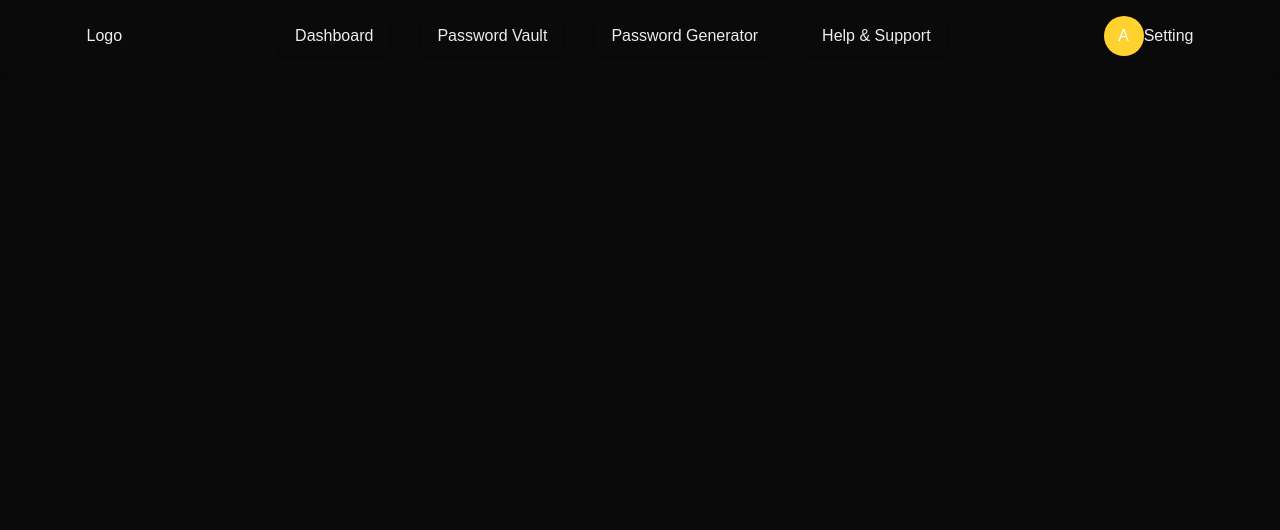
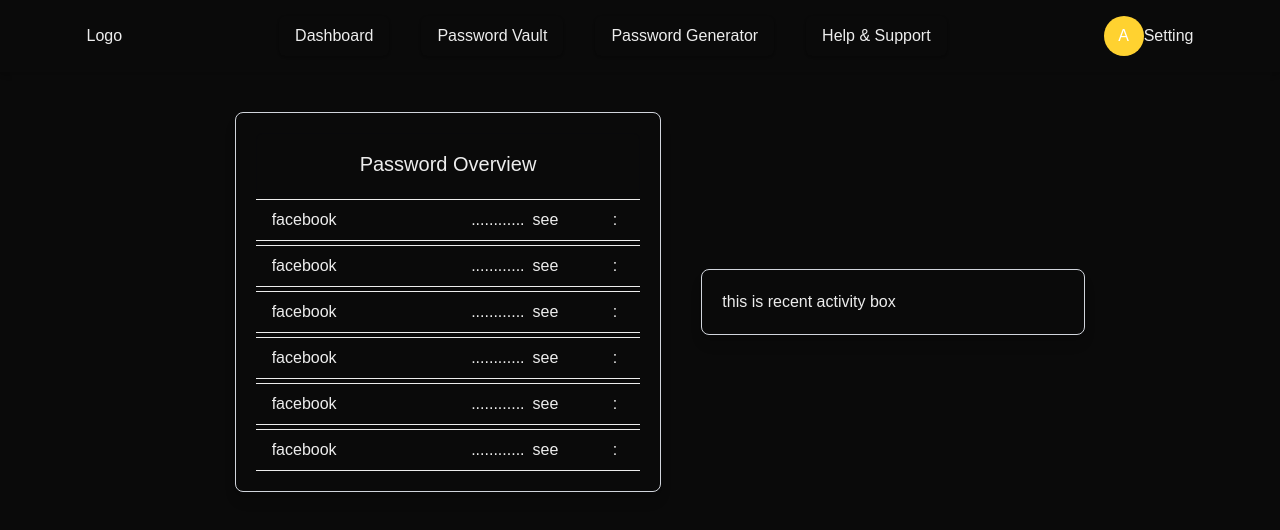
Before and after one commit to adityarwt1/Passwor_manger_NoAI, a Next.js app: page / in a window 1280 px wide. Shown: the top 530 px of the page. Built offline with nearby package versions, Linux system fonts and the light colour scheme.

Commit message:
password overview created

```diff
--- a/app/page.tsx
+++ b/app/page.tsx
@@ -1,8 +1,12 @@
+import PasswordOverVier from '@/components/passwordOverVier'
+import RecentActivity from '@/components/RecentActivity'
 import React from 'react'
 
 const k = () => {
   return (
-    <div>
+    <div className='flex justify-center-safe items-center '>
+<PasswordOverVier/>
+<RecentActivity/>
     </div>
   )
 }
--- /dev/null
+++ b/components/RecentActivity.tsx
@@ -0,0 +1,13 @@
+import React from 'react'
+
+const RecentActivity = () => {
+  return (
+    <div className='rounded-lg shadow-lg  w-sm py-5 hover:scale-95 duration-300 mt-10 border border-gray-300 ml-10 px-5 '>
+    <div>
+      this is recent activity box
+    </div>
+    </div>
+  )
+}
+
+export default RecentActivity
--- /dev/null
+++ b/components/password.tsx
@@ -0,0 +1,20 @@
+import React from 'react'
+
+const Password = (platform: string,password:string) => {
+  return (
+    <div className='flex justify-around mt-1 border-t border-b py-2 items-center justify-items-center'>
+    <div className='flex justify-start w-full'>
+        <div className=''>{platform}</div>
+    </div>
+    <div className='flex justify-around w-full'>
+        < div className='flex'>
+            <div> {password}</div>
+            <div className='mx-2'>see</div>
+        </div>
+        <div>:</div>
+    </div>
+</div>
+  )
+}
+
+export default Password
--- /dev/null
+++ b/components/passwordOverVier.tsx
@@ -0,0 +1,87 @@
+import React from 'react'
+
+const PasswordOverVier = () => {
+    return (
+        <div className='rounded-lg shadow-lg  w-2/6 py-5 hover:scale-95 duration-300 mt-10 border border-gray-300 ml-10 px-5 '>
+
+            <div className='rounded-tr-md rounded-tl-md p-4 border-zinc-950 border hover:bg-zinc-950 text-xl hover:text-white duration-300 text-center '>Password Overview</div>
+            <div className='flex justify-around mt-1 border-t border-b py-2 items-center justify-items-center hover:bg-zinc-950 duration-300 hover:text-white'>
+                <div className='flex justify-start w-full'>
+                    <div className='mx-4'>facebook</div>
+                </div>
+                <div className='flex justify-around w-full'>
+                    < div className='flex'>
+                        <div> ............</div>
+                        <div className='mx-2'>see</div>
+                    </div>
+                    <div>:</div>
+                </div>
+            </div>
+            <div className='flex justify-around mt-1 border-t border-b py-2 items-center justify-items-center hover:bg-zinc-950 duration-300 hover:text-white'>
+                <div className='flex justify-start w-full'>
+                    <div className='mx-4'>facebook</div>
+                </div>
+                <div className='flex justify-around w-full'>
+                    < div className='flex'>
+                        <div> ............</div>
+                        <div className='mx-2'>see</div>
+                    </div>
+                    <div>:</div>
+                </div>
+            </div>
+            <div className='flex justify-around mt-1 border-t border-b py-2 items-center justify-items-center hover:bg-zinc-950 duration-300 hover:text-white'>
+                <div className='flex justify-start w-full'>
+                    <div className='mx-4'>facebook</div>
+                </div>
+                <div className='flex justify-around w-full'>
+                    < div className='flex'>
+                        <div> ............</div>
+                        <div className='mx-2'>see</div>
+                    </div>
+                    <div>:</div>
+                </div>
+            </div>
+            <div className='flex justify-around mt-1 border-t border-b py-2 items-center justify-items-center hover:bg-zinc-950 duration-300 hover:text-white'>
+                <div className='flex justify-start w-full'>
+                    <div className='mx-4'>facebook</div>
+                </div>
+                <div className='flex justify-around w-full'>
+                    < div className='flex'>
+                        <div> ............</div>
+                        <div className='mx-2'>see</div>
+                    </div>
+                    <div>:</div>
+                </div>
+            </div>
+            <div className='flex justify-around mt-1 border-t border-b py-2 items-center justify-items-center hover:bg-zinc-950 duration-300 hover:text-white'>
+                <div className='flex justify-start w-full'>
+                    <div className='mx-4'>facebook</div>
+                </div>
+                <div className='flex justify-around w-full'>
+                    < div className='flex'>
+                        <div> ............</div>
+                        <div className='mx-2'>see</div>
+                    </div>
+                    <div>:</div>
+                </div>
+            </div>
+            <div className='flex justify-around mt-1 border-t border-b py-2 items-center justify-items-center hover:bg-zinc-950 duration-300 hover:text-white'>
+                <div className='flex justify-start w-full'>
+                    <div className='mx-4'>facebook</div>
+                </div>
+                <div className='flex justify-around w-full'>
+                    < div className='flex'>
+                        <div> ............</div>
+                        <div className='mx-2'>see</div>
+                    </div>
+                    <div>:</div>
+                </div>
+            </div>
+
+
+        </div>
+
+    )
+}
+
+export default PasswordOverVier
```
